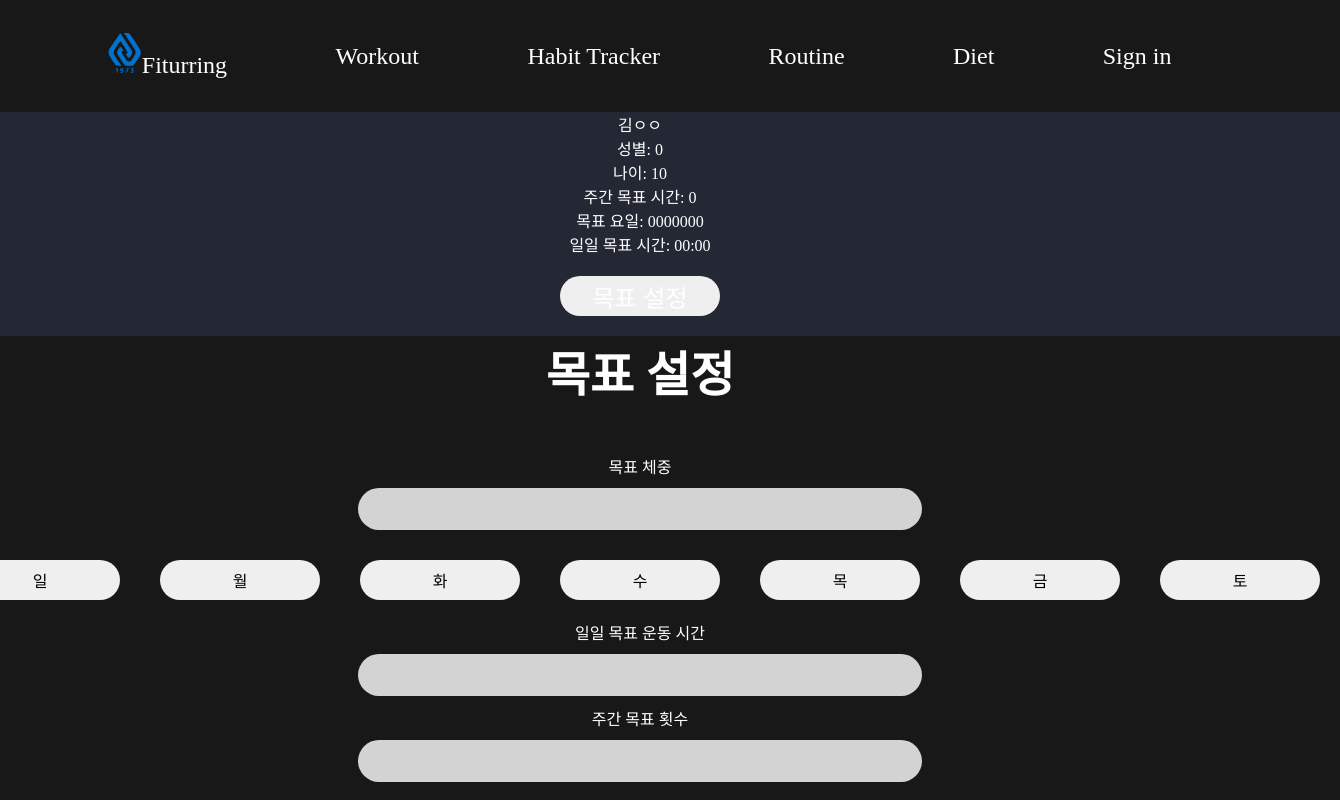
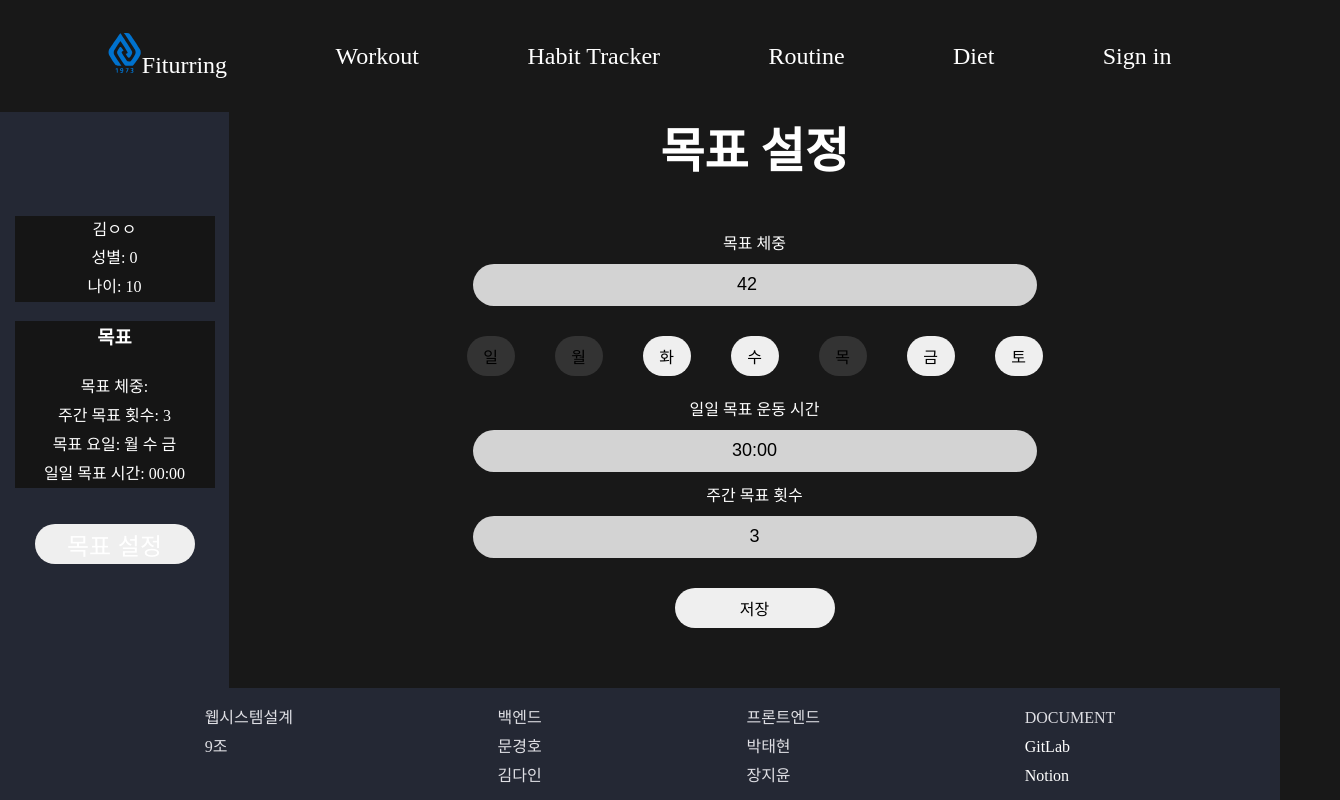
Before and after one commit to Nyam2C/-FitUrRing, a React (Create React App) app in the folder front/: page /habitTracker/Goal in a window 1280 px wide. Shown: the top 800 px of the page, 1340 px wide, since content can reach past the window. Built offline with nearby package versions, Linux system fonts and the light colour scheme.

Commit message:
Feat: GET으로 goal 받아오기

```diff
--- /dev/null
+++ b/front/public/dummy/Goal.json
@@ -0,0 +1,6 @@
+{
+    "goal_weekly": 3,
+    "goal_daily": [1, 1, 0, 0, 1, 0, 0],
+    "goal_daily_time": "30:00",
+    "goal_weight": 42
+}
--- /dev/null
+++ b/front/src/api.js
@@ -0,0 +1,42 @@
+async function getGoal(){
+    try{
+        //const uri = `/api/habitTracker/goal`
+        //const response = await fetch(uri, {
+        //     method: "GET",
+        //     headers: {
+        //         //JWT
+        //         "Content-Type": "application/json",
+        //     },
+        // });
+        const uri = '/dummy/Goal.json'
+        const response = await fetch(uri);
+        if (!response.ok){
+            throw new Error('Network error', response.status);
+        }
+        const data = await response.json();
+        console.log(data);
+        return data;
+    } catch(err) {
+        console.log(err.message);
+    }
+};
+
+async function addGoal(data){
+    try{
+        const response = await fetch(`/api/habitTracker/goal`,{
+            method: "PUT",
+            headers: {
+                //JWT
+                "Content-Type": "application/json",
+            },
+            body: JSON.stringify(data),
+        });
+        const result = await response.json();
+        return result;
+    } catch(err) {
+        console.log(err);
+        return null;
+    }
+}
+
+export {getGoal, addGoal};
--- a/front/src/components/Ring.jsx
+++ b/front/src/components/Ring.jsx
@@ -3,9 +3,6 @@ import react, { useState } from 'react';
 import './index.css';
 
 function calculPercent(data, goal){
-    if (goal){
-        //초단위로 정제해야됨..
-    }
     let total = 0;
     for (let i=0; i<data.exercises.length; i++){
             let time = data.exercises[i].video_time;
@@ -13,8 +10,7 @@ function calculPercent(data, goal){
             let sec = parseInt(time.slice(time.indexOf(':')+1));
             total += (min*60+sec);
         }
-    //const percent = total / (parseInt(goal.slice(0,goal.indexOf(':'))))*60 + parseInt(goal.slice(goal.indexOf(':')));
-    const percent = (total/goal).toFixed(2);
+    const percent = (total/goal >= 1)? 1 : (total/goal).toFixed(2);
     return percent;
 }
 
--- a/front/src/components/SideBar.jsx
+++ b/front/src/components/SideBar.jsx
@@ -15,9 +15,10 @@ const userData = {
 
 const data =
     {
-        goal_weekly: 0,
-        goal_daily: [0, 0, 0, 0, 0, 0, 0],
+        goal_weekly: 3,
+        goal_daily: [0, 1, 0, 1, 0, 1, 0],
         goal_daily_time: '00:00',
+        goal_weight: null
     }
 
 const exerciseData =
@@ -35,17 +36,53 @@ const exerciseData =
         },],
     };
 
+function refineGoals(data){
+    let result = '';
+    for (let i=0; i<7; i++){
+        if (data[i] === 1){
+            switch(i) {
+                case 1:
+                    result += '월 '
+                break;
+                case 2:
+                    result += '화 '
+                break;
+                case 3:
+                    result += '수 '
+                break;
+                case 4:
+                    result += '목 '
+                break;
+                case 5:
+                    result += '금 '
+                break;
+                case 6:
+                    result += '토 '
+                break;
+                case 0:
+                    result += '일 '
+                break;
+                default:
+                    break;
+            }
+        }
+    }
+    return result;
+}
+
 function UserStatus({userData, data}){
     return (
         <div>
-            <div id="userInfo">
+            <div id="userInfo" className="infoList">
                 <div>{userData.user_name}</div>
                 <div>성별: {userData.user_gender}</div>
                 <div>나이: {userData.user_age}</div>
             </div>
-            <div className="card">
-                <div>주간 목표 시간: {data.goal_weekly}</div>
-                <div>목표 요일: {data.goal_daily}</div>
+            <div className="infoList">
+                <h3>목표</h3>
+                <div>목표 체중: {data.goal_weight}</div>
+                <div>주간 목표 횟수: {data.goal_weekly}</div>
+                <div>목표 요일: {refineGoals(data.goal_daily)}</div>
                 <div>일일 목표 시간: {data.goal_daily_time}</div>
             </div>
             <button>
--- a/front/src/components/index.css
+++ b/front/src/components/index.css
@@ -80,6 +80,13 @@ ul{
     left:0;
 }
 
+/* .absolute-left{
+    position: absolute;
+    left: 0;
+    top: 7em;
+    display: flex;
+} */
+
 .rightSide{
     right:0;
 }
@@ -92,7 +99,7 @@ ul{
     text-align: center;
     top: 7rem;
     background-color: #242834;
-    min-height: 100%;
+    min-height: calc(100vh - 7rem - 7rem);
     overflow: hidden;
 }
 
@@ -108,3 +115,9 @@ ul{
 .side{
     width: 15%;
 }
+
+.infoList{
+    line-height: 1.8;
+    background-color:#151515;
+    margin-bottom: 1em;
+}
--- a/front/src/pages/Goal.jsx
+++ b/front/src/pages/Goal.jsx
@@ -1,8 +1,10 @@
-import react, { useState } from 'react';
+import react, { useState, useEffect } from 'react';
 
 import SideBar from '../components/SideBar';
+import { getGoal, addGoal } from '../api.js';
 
 function Goal(){
+    const [goal, setGoal] = useState([]);
     const [weight, setWeight] = useState();
     const [mon, setMon] = useState(false);
     const [tue, setTue] = useState(false);
@@ -12,66 +14,100 @@ function Goal(){
     const [sat, setSat] = useState(false);
     const [sun, setSun] = useState(false);
     const [dailyTime, setDailyTime] = useState();
-    const [weeklyTime, setWeeklyTime] = useState();
+    const [weeklyCount, setWeeklyCount] = useState(0);
+
+    useEffect(() => {
+        setWeeklyCount(mon+tue+wed+thu+fri+sat+sun);
+    }, [mon, tue, wed, thu, fri, sat, sun]);
+
+    useEffect(() => {
+        fetchGoals();
+    }, [])
+
+    const fetchGoals = async () => {
+        try{
+            const data = await getGoal();
+            setGoal(data);
+            setWeight(data.goal_weight);
+            setDailyTime(data.goal_daily_time);
+            setSun(data.goal_daily[0]);
+            setMon(data.goal_daily[1]);
+            setTue(data.goal_daily[2]);
+            setWed(data.goal_daily[3]);
+            setThu(data.goal_daily[4]);
+            setFri(data.goal_daily[5]);
+            setSat(data.goal_daily[6]);
+            setWeeklyCount(data.goal_weekly);
+            console.log(data);
+        } catch (error) {
+            console.error(error.message);
+        }
+    }
+
 
     function handleClick(e){
-        //월 화 수 목 금 토 일 버튼 -> 클릭하면 색 바뀜, 저장하면 해당 요일에 운동하겠다는 목표 설정
-        //달력에 목표한 요일만 색을 다르게 표시
         e.preventDefault();
-        e.target.style.backgroundColor = "#333333";
+        console.log(e);
 
         const target = e.target.id;
         switch(target) {
             case 'Mon':
-                (mon === false)?setMon(true):setMon(false);
+                setMon(prev => !prev);
                 break;
             case 'Tue':
-                (tue === false)?setTue(true):setTue(false);
+                setTue(prev => !prev);
                 break;
             case 'Wed':
-                (wed === false)?setWed(true):setWed(false);
+                setWed(prev => !prev);
                 break;
             case 'Thu':
-                (thu === false)?setThu(true):setThu(false);
+                setThu(prev => !prev);
                 break;
             case 'Fri':
-                (fri === false)?setFri(true):setFri(false);
+                setFri(prev => !prev);
                 break;
             case 'Sat':
-                (sat === false)?setSat(true):setSat(false);
+                setSat(prev => !prev);
                 break;
             case 'Sun':
-                (sun === false)?setSun(true):setSun(false);
+                setSun(prev => !prev);
                 break;
             default:
-              break;
+                break;
           }
-    }
+        }
+    return (
+        <div className='row flex'>
+            <SideBar
+            side={"left"}
+            />
 
-    return (
-        <div>
-            <SideBar
-            side={"left"}/>
-
-            <form id="GoalForm">
+            <form id="GoalForm" className='flex-grow-main'>
                 <label id="title">목표 설정</label>
                 <label>목표 체중</label>
                 <input id="weight" type="number" name="weight" placeholder={weight}></input>
 
                 <div className="row">
-                    <button id="Sun" onClick={handleClick}> 일 </button>
-                    <button id="Mon" onClick={handleClick}> 월 </button>
-                    <button id="Tue" onClick={handleClick}> 화 </button>
-                    <button id="Wed" onClick={handleClick}> 수 </button>
-                    <button id="Thu" onClick={handleClick}> 목 </button>
-                    <button id="Fri" onClick={handleClick}> 금 </button>
-                    <button id="Sat" onClick={handleClick}> 토 </button>
+                    <button id="Sun" className="circle" onClick={handleClick}
+                    style={{backgroundColor:(sun)?'#333333':null}}> 일 </button>
+                    <button id="Mon" className="circle" onClick={handleClick}
+                     style={{backgroundColor:(mon)?'#333333':null}}> 월 </button>
+                    <button id="Tue" className="circle" onClick={handleClick}
+                     style={{backgroundColor:(tue)?'#333333':null}}> 화 </button>
+                    <button id="Wed" className="circle" onClick={handleClick}
+                     style={{backgroundColor:(wed)?'#333333':null}}> 수 </button>
+                    <button id="Thu" className="circle" onClick={handleClick}
+                     style={{backgroundColor:(thu)?'#333333':null}}> 목 </button>
+                    <button id="Fri" className="circle" onClick={handleClick}
+                     style={{backgroundColor:(fri)?'#333333':null}}> 금 </button>
+                    <button id="Sat" className="circle" onClick={handleClick}
+                     style={{backgroundColor:(sat)?'#333333':null}}> 토 </button>
                 </div>
                 <label>일일 목표 운동 시간</label>
                 <input  id="DailyTime" type="text" name="DailyTime" placeholder={dailyTime}></input>
 
                 <label>주간 목표 횟수</label>
-                <input  id="weeklyTime" type="text" name="weeklyTime" placeholder={weeklyTime}></input>
+                <input  id="weeklyCount" type="text" name="weeklyCount" placeholder={weeklyCount}></input>
 
                 <button type="submit">저장</button>
             </form>
--- a/front/src/pages/index.css
+++ b/front/src/pages/index.css
@@ -86,3 +86,13 @@ button{
 .flex-grow-main{
     flex-grow: 15;
 }
+
+.circle{
+    width: 3em;
+}
+
+input::placeholder {
+    color: black;
+    font-size: large;
+    text-align: center;
+}
```
Also changed, not shown: front/src/components/Day.jsx (+9 -44 lines).
